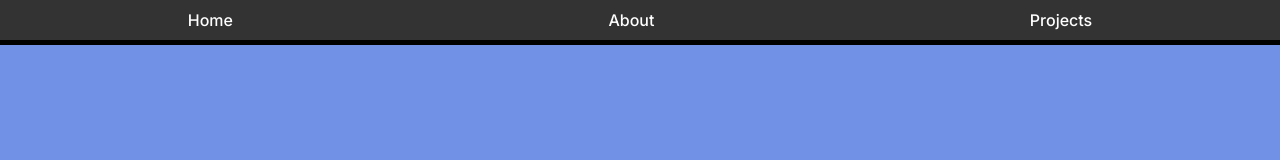
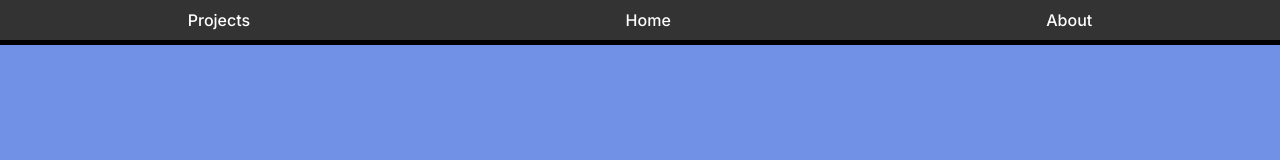
Before and after one commit to JumesP/Portfoliov2, a React (Create React App) app in the folder client/: page / in a window 1280 px wide. Shown: the top 160 px of the page. Built offline with nearby package versions, Linux system fonts and the light colour scheme.

Commit message:
reordered headers
reordered headers from:
main, about, projects
to
projects, main, about

aim was to move main to the middle

```diff
--- a/client/src/pages/Layout.jsx
+++ b/client/src/pages/Layout.jsx
@@ -8,13 +8,13 @@ const Layout = () => {
 			<nav>
 				<ul>
 					<li>
+						<Link to="/projects">Projects</Link>
+					</li>
+					<li>
 						<Link to="/">Home</Link>
 					</li>
 					<li>
 						<Link to="/about">About</Link>
-					</li>
-					<li>
-						<Link to="/projects">Projects</Link>
 					</li>
 				</ul>
 			</nav>
```
